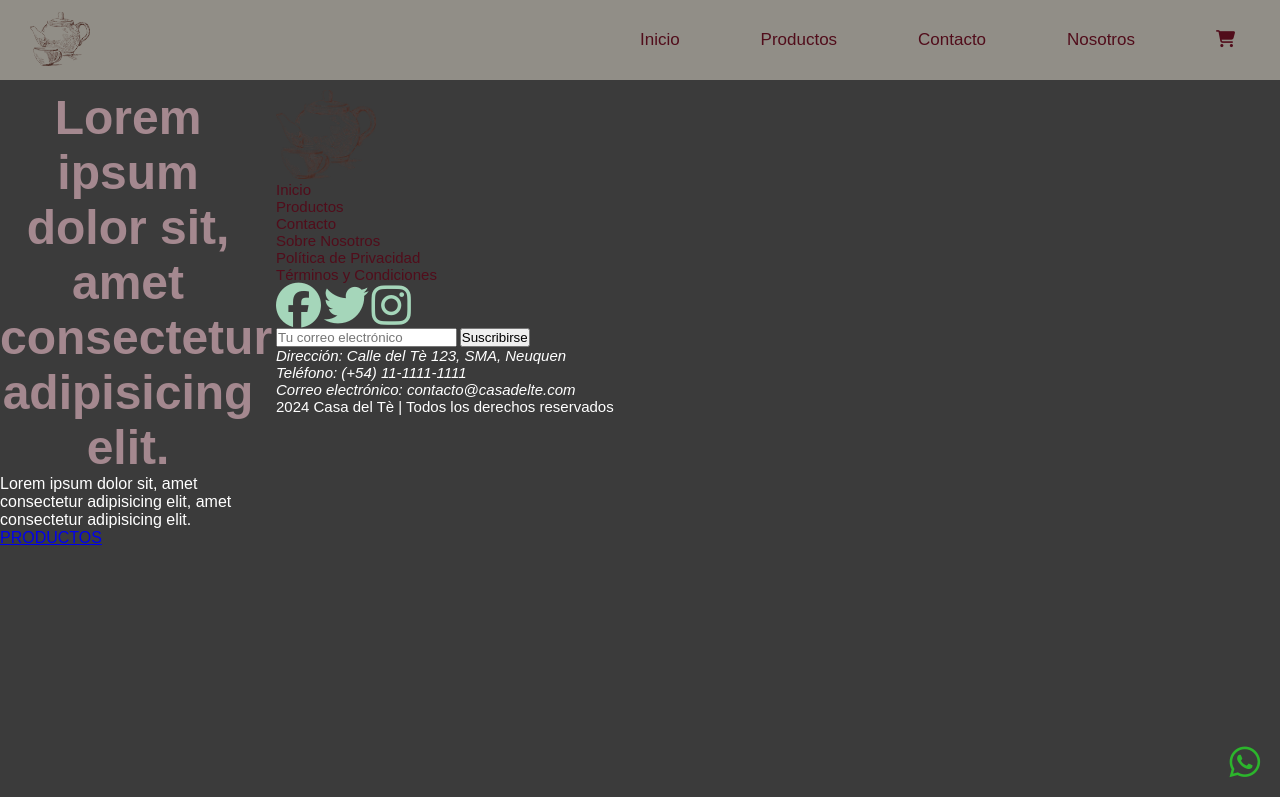
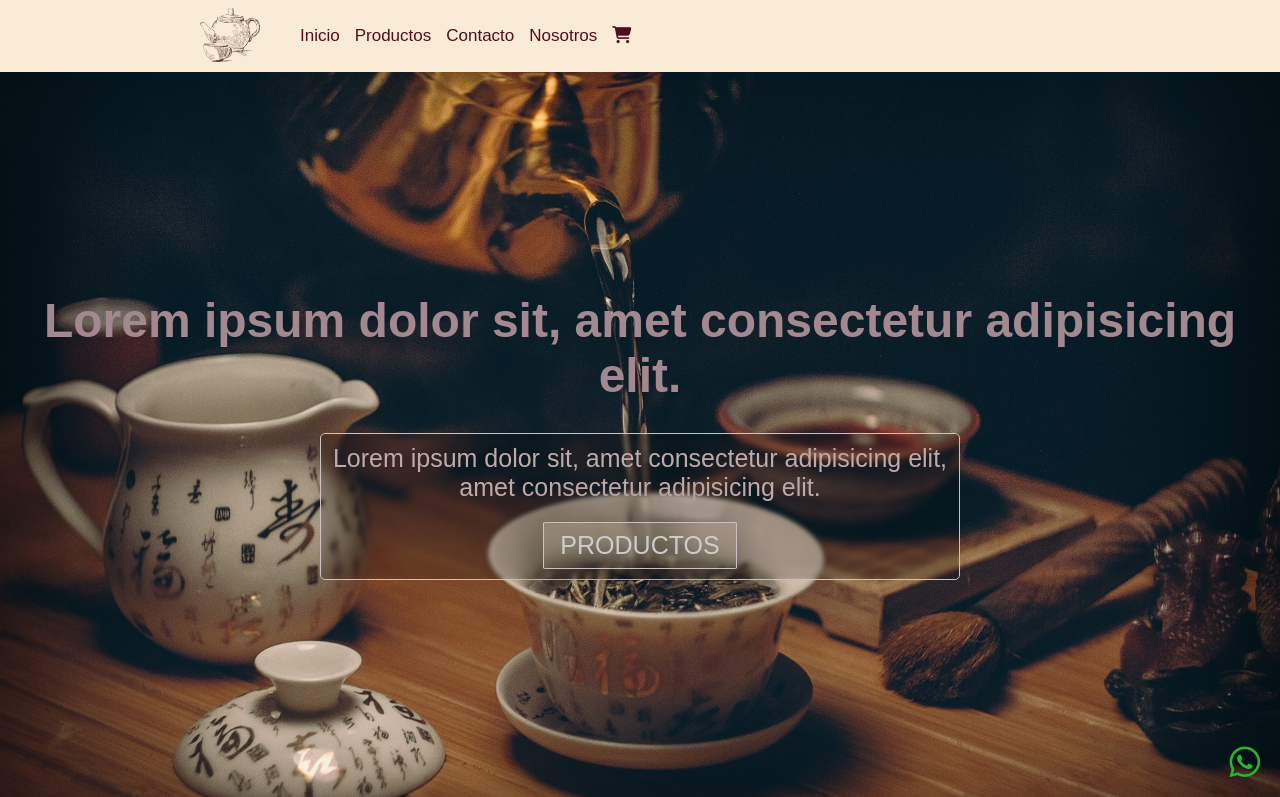
Before and after one commit to nicopascualx/Projecto, a plain HTML site: page index.html in a window 1280 px wide. Shown: the top 797 px of the page. Drawn offline with Linux system fonts and the light colour scheme; a web font is replaced by a local one.

Commit message:
Segundo update 03/10

```diff
--- a/css/estilos.css
+++ b/css/estilos.css
@@ -13,111 +13,115 @@ body{
     box-sizing: border-box;
 }
 
-.content{
-    color:white;
-    background-color: rgb(59, 59, 59);
-    height: 100vh;
-    display:grid;
-    grid-template-areas :"header header header"
-                         "nav nav   nav"
-                         "section section section"
-                         "footer footer footer";
-
-    grid-template-columns : minmax(150px,20%) 1fr 20%;
-    grid-template-rows : 10% auto 25% 10%;
-    column-gap: 20px;
-    row-gap : 10px;
-    justify-content:start;
-   /* background-image: url("imagen grande que pesa mucho, que va bien para escritorio");*/
-}
-
 h1{
     color: #a4888f;
     font-size: 3rem;
     text-align: center;
 }
+
 h2{
     color: #a4888f;
     font-size: 2rem;
     text-align: center;
 }
 
-
-
 /*Header*/
 .header{
-    grid-area: header;
-    width: 100%;
     display: flex;
-    justify-content: space-between;
-    align-items: center;
-    padding: 30px ;
-    background-color: rgb(145, 142, 135);
+    justify-content: start; /* Alinear a la izquierda */
+    align-items: center; /* Centrar verticalmente */
+    z-index: 1005;
+    height: 9vh; /* Altura del header */
+    padding: 0 0 0 200px;
+    background-color: antiquewhite;
     font-size: 10px;
+    box-shadow: 0 2px 5px rgba(0, 0, 0, 0.1);
 
-    .logo{
+    .contentLogo{
+        margin-right: 40px; /* Espacio entre el contenedor del logo y el menu */
+
+        .logo {
             width: 60px;
+            height: auto; /* Mantener proporciones */
+            max-height: 100%;}
     }
 
-    nav{
-        width: 50%;
-        grid-area: nav;
+    .navHeader {
+        .ulItems {
+            display: flex; /* Usar flexbox para el menú */
+            list-style: none; /* Sin viñetas */
+            padding-left: 0; /* Sin padding en la lista */
+            margin: 0; /* Sin margen */
+            justify-content: flex-start; /* Alinear a la izquierda */
 
-        ul{
-            width: 100%;
-            display: flex;
-            list-style: none;
-            justify-content: space-between;
+            .liItem {
+                margin-right: 15px; /* Margen a la derecha entre elementos */
 
-            li{
-                display: inline-block;
-                margin-right: 15px;
+                a {
+                    text-decoration: none; /* Sin subrayado */
+                    color: #510d1b; /* Color del texto */
+                    font-size: 1.7em; /* Tamaño del texto */
+                    transition: color 0.3s; /* Transición suave para el color */
+
+                    /* Efecto de subrayado al pasar el mouse */
+                    &:hover {
+                        color: #b86d6d; /* Cambia el color al pasar el mouse */
                     }
-            a{
-                text-decoration: none;
-                color:  #510d1b;
-                font-size: 1.7em;
+                }
             }
         }
     }
 }
 
-.main {
-    grid-area : main;
+/*Main*/
+
 /* Seccion principal del main */
 .firstContent{
+    padding-top: 50px;
+    padding-bottom: 50px;
     background-image: url("../assets/img/teaMain.jpg");
     background-size: cover;
     background-repeat: no-repeat;
     background-position:center center;
-        height: 100vh;
+    height: 91vh;
+    display:flex;
+    justify-content:center;
+    flex-direction: column;
     text-align: center;
-
     .firstText{
-            text-align: center;
+        z-index: 1002;
+        width: 50%;
+        margin:0 auto;
+        margin-top: 30px;
         margin-inline: auto;
         padding: 10px;
-            width: 100%;
+        border:1px solid rgb(255, 241, 241);
+        border-radius: 5px;
+        text-align: center;
         font-size: 10px;
         color: rgb(239, 213, 213);
         filter: brightness(0.8);
         backdrop-filter: blur(2px);
-            border-radius: 5%;
         p{
             font-size: 2.5em;
         }
         a{
             display: inline-block;/*para usar las propiedades en bloque,como padding margin y border*/
+            margin-top: 20px;
+            padding: 8px 16px; /* Ajuste en padding para un botón más grande */
+            font-size: 2.5em;
+            border: 1px solid rgb(255, 241, 241);
+            border-radius: 2.5%;
             text-decoration: none;
             color: rgb(255, 255, 255);
-                font-size: 2.5em;
-                margin-top: 20px;
-                border: 1px solid rgb(255, 241, 241);
-                border-radius: 2.5%;
-                padding: 8px;
+            box-shadow: -10px 0px 35px 12px rgba(0, 0, 0, 0.228);
+            transition: background-color 0.3s, transform 0.3s; /* Transiciones suaves */
+
+            &:hover {
+                transform: translateY(-2px); /* Efecto de elevación */
+                box-shadow: -10px 0px 35px 12px rgba(0, 0, 0, 0.228);
             }
         }
-
     }
 }
 /* Footer */
@@ -195,8 +199,10 @@ h2{
 
     }
 
-    .content > * {
-          background-color: rgb(105, 57, 236);
+/*Header*/
+.header{
+    grid-area: header;
+    padding: 2px 30px 2px 30px ;
+}
 
 }
- }
--- a/index.html
+++ b/index.html
@@ -17,7 +17,7 @@
     <link rel="shortcut icon" href="favicon.ico" type="image/x-icon">
 </head>
 <!-- Comienza mi sitio-->
-<body class="content">
+<body>
     <header class="header">
         <!-- Inicio de Menu / Logo -->
         <div class="contentLogo">
@@ -25,7 +25,6 @@
                 <img class="logo" src="./assets/img/logo.png" alt="Logo de la tienda de La Casa del Tè">
             </a>
         </div>
-
         <!-- Menu -->
         <nav class="navHeader">
             <ul class="ulItems">
@@ -38,9 +37,9 @@
         </nav>
     </header>
 
-    <main class="firstContent">
+    <main>
         <!--IMAGEN DE FONDO-->
-        <section >
+        <section class="firstContent">
             <h1>Lorem ipsum dolor sit, amet consectetur adipisicing elit.</h1>
             <div class="firstText">
                 <p>
@@ -51,6 +50,7 @@
         </section>
 
     </main>
+
     <footer class="footer">
         <a href="#">
             <img class="logo" src="./assets/img/logo.png" alt="Logo de la tienda de La Casa del Tè">
```
Also changed, not shown: 1 other file. Lines whose indentation alone changed are shown as unchanged.
